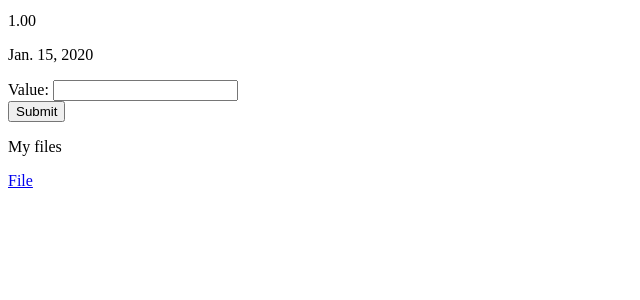
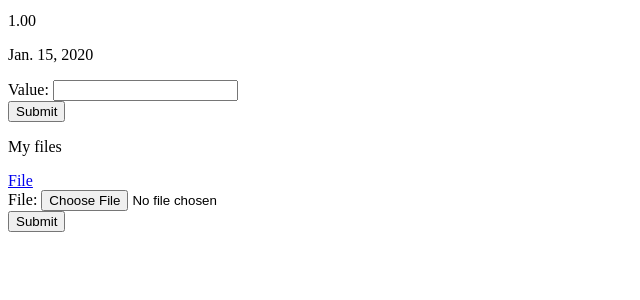
Before and after one commit to LevytskyiS/CoachPro, a Django app: page /clients/client/1/ in a window 1280 px wide. Shown: the part 261-561 px from the top of the page, without its empty margins (0-640 px from the left). Run offline with Django 5.2, Linux system fonts and the light colour scheme; tables that the repository leaves empty hold one stand-in row (values such as "Sample post"); grey boxes marked "Sample" are stand-in pictures.

Commit message:
completed 'upload file' view, url, form

```diff
--- a/coachpro/main/forms.py
+++ b/coachpro/main/forms.py
@@ -5,11 +5,12 @@ from django.forms import (
     EmailInput,
     TextInput,
     PasswordInput,
+    FileInput,
 )
 from django.contrib.auth.forms import UserCreationForm, AuthenticationForm
 from django.contrib.auth.models import User
 
-from .models import Profile, Weight
+from .models import Profile, Weight, File
 
 
 class RegisterUserForm(UserCreationForm):
@@ -40,3 +41,14 @@ class CreateWeightForm(ModelForm):
                 attrs={"class": "form-control", "placeholder": "Your current weight"}
             ),
         }
+
+
+class UploadFileForm(ModelForm):
+    class Meta:
+        model = File
+        exclude = ["profile"]
+        widgets = {
+            "file": FileInput(
+                attrs={"class": "form-control", "placeholder": "Upload File"}
+            ),
+        }
--- a/coachpro/main/templates/main/client_detail.html
+++ b/coachpro/main/templates/main/client_detail.html
@@ -25,11 +25,13 @@
         <p>No progress added yet</p>
     {% endif %}
 
-    <form action="{% url 'main:create_weight' %}" method="post">
-        {% csrf_token %}
-        {{ form }}
-        <input type="submit" value="Submit">
-    </form>
+    {% if not request.user.is_superuser %}
+        <form action="{% url 'main:create_weight' %}" method="post">
+            {% csrf_token %}
+            {{ form }}
+            <input type="submit" value="Submit">
+        </form>
+    {% endif %}
 
     {% if profile.get_files %}
         <p>My files</p>
@@ -39,5 +41,13 @@
     {% else %}
         <p>No files yet</p>
     {% endif %}
+
+    {% if not request.user.is_superuser %}
+        <form action="{% url 'main:upload_file' %}" enctype="multipart/form-data" method="post">
+            {% csrf_token %}
+            {{ upload_file_form }}
+            <input type="submit" value="Submit">
+        </form>
+    {% endif %}
 </div>
 {% endblock %}
--- a/coachpro/main/urls.py
+++ b/coachpro/main/urls.py
@@ -14,6 +14,8 @@ urlpatterns = [
     ),
     # path("weight/<int:pk>/", views.CreateWeight.as_view(), name="create_weight"),
     path("weight/", views.CreateWeight.as_view(), name="create_weight"),
+    # path("upload_file/", views.upload_file, name="upload_file"),
+    path("upload_file/", views.UploadFile.as_view(), name="upload_file"),
     path("registration/", views.RegisterUser.as_view(), name="registration"),
     path("login/", views.LoginUser.as_view(), name="login"),
     path("logout/", views.LogOutUser.as_view(), name="logout"),
--- a/coachpro/main/views.py
+++ b/coachpro/main/views.py
@@ -2,7 +2,7 @@ from typing import Any
 from django.db.models.query import QuerySet
 from django.shortcuts import render, redirect
 from django.urls import reverse_lazy
-from django.views.generic import ListView, CreateView, DetailView
+from django.views.generic import ListView, CreateView, DetailView, FormView
 from django.contrib.auth.models import User
 from django.contrib.auth import logout, login
 from django.contrib.auth.views import (
@@ -11,10 +11,10 @@ from django.contrib.auth.views import (
     LogoutView,
     PasswordResetConfirmView,
 )
-from django.http import HttpRequest
+from django.http import HttpRequest, HttpResponseRedirect
 
-from .models import Profile, Weight
-from .forms import RegisterUserForm, LoginUserForm, CreateWeightForm
+from .models import Profile, Weight, File, Photo
+from .forms import RegisterUserForm, LoginUserForm, CreateWeightForm, UploadFileForm
 
 
 # Create your views here.
@@ -49,6 +49,7 @@ class ClientDetailView(DetailView):
     def get_context_data(self, **kwargs):
         context = super().get_context_data(**kwargs)
         context["form"] = CreateWeightForm()
+        context["upload_file_form"] = UploadFileForm()
         return context
 
     # def post(self, request, *args, **kwars):
@@ -73,6 +74,38 @@ class CreateWeight(CreateView):
         return self.object.profile.get_absolute_url()
 
 
+def upload_file(request):
+    if request.method == "POST":
+        form = UploadFileForm(
+            request.POST,
+            request.FILES,
+        )
+        profile = Profile.objects.get(user=request.user.id)
+        form.instance.profile = profile
+        if form.is_valid():
+            file = form.save()
+            file.save()
+            return HttpResponseRedirect(profile.get_absolute_url())
+    else:
+        form = UploadFileForm()
+    return render(request, "main/client_detail.html", {"form": form})
+
+
+class UploadFile(FormView):
+    form_class = UploadFileForm
+    template_name = "main/client_detail.html"
+
+    def post(self, request, *args, **kwargs):
+        form = self.form_class(data=request.POST, files=request.FILES)
+        profile = Profile.objects.get(user=request.user.id)
+        form.instance.profile = profile
+
+        if form.is_valid():
+            file = form.save()
+            file.save()
+            return HttpResponseRedirect(profile.get_absolute_url())
+
+
 class RegisterUser(CreateView):
     form_class = RegisterUserForm
     template_name = "main/registration.html"
```
Also changed, not shown: 2 other files.
